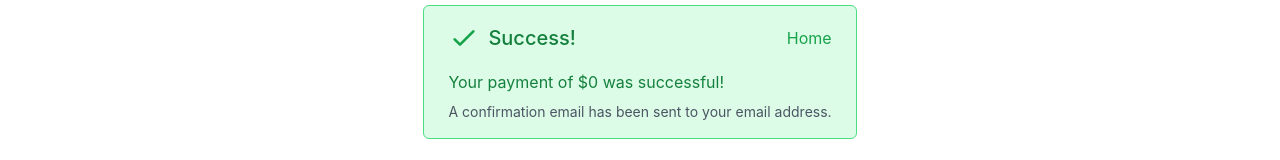
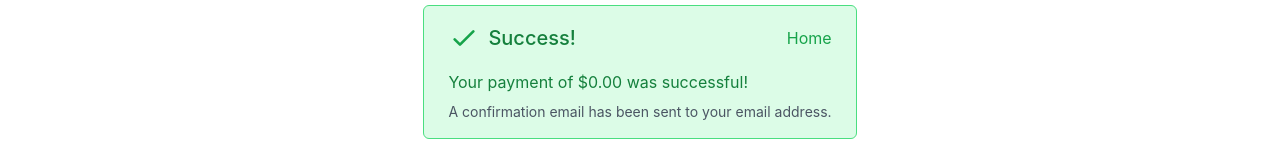
Before and after one commit to AdrianFred/webshop, a React (Create React App) app: page /checkout-success in a window 1280 px wide. Shown: the part 369-529 px from the top of the page. Built offline with nearby package versions, Linux system fonts and the light colour scheme.

Commit message:
Fixed bugs within pricing to use discounted if

```diff
--- a/src/components/Carticon.jsx
+++ b/src/components/Carticon.jsx
@@ -37,14 +37,20 @@ export default function CartIcon({ itemCount }) {
                       </p>
                     </div>
                     <div className="w-1/3 text-right">
-                      <p className="text-lg font-medium">${(item.price * item.quantity).toFixed(2)}</p>
+                      {item.discountedPrice !== item.price ? (
+                        <p>${(item.discountedPrice * item.quantity).toFixed(2)}</p>
+                      ) : (
+                        <p>${(item.price * item.quantity).toFixed(2)}</p>
+                      )}
                     </div>
                   </div>
                 ))}
                 <hr className="my-4" />
                 <div className="flex justify-between">
                   <div className="font-medium text-lg">Total:</div>
-                  <div className="font-bold text-lg">${totalPrice.toFixed(2)}</div>
+                  <div className="font-bold text-lg">
+                    ${cartItems.reduce((total, item) => (item.discountedPrice || item.price) * item.quantity + total, 0).toFixed(2)}
+                  </div>
                 </div>
                 <div className="mt-4">
                   <Link to="/cart">
--- a/src/pages/Cart.js
+++ b/src/pages/Cart.js
@@ -1,9 +1,10 @@
-import React, { useContext } from "react";
+import React, { useContext, useState, useEffect } from "react";
 import { CartContext } from "../components/CartContext";
 import { Link } from "react-router-dom";
 
 export default function Checkout() {
   const { cartItems, removeFromCart, updateQuantity } = useContext(CartContext);
+  const [price, setPrice] = useState(0);
 
   const handleRemoveFromCart = (id) => {
     removeFromCart({ id, quantity: -1 });
@@ -12,7 +13,6 @@ export default function Checkout() {
   const handleUpdateQuantity = (id, newQuantity) => {
     updateQuantity(id, newQuantity);
   };
-  const totalPrice = cartItems.reduce((total, item) => total + item.price * item.quantity, 0);
 
   return (
     <div className="container mx-auto px-4 py-8 max-w-screen-md">
@@ -27,7 +27,7 @@ export default function Checkout() {
                   <img className="w-16 h-16 object-cover object-center" src={item.imageUrl} alt={item.name} />
                   <div className="ml-4">
                     <h2 className="text-xl font-bold">{item.name}</h2>
-                    <p>Price: ${item.price}</p>
+                    {item.price !== item.discountedPrice ? <p>${item.discountedPrice}</p> : <p>Price: ${item.price}</p>}
                     <label htmlFor={`quantity-${item.id}`}>Quantity: </label>
                     <input
                       id={`quantity-${item.id}`}
@@ -52,7 +52,9 @@ export default function Checkout() {
         <div className="w-full md:w-1/3 mt-8 md:mt-0 md:ml-8">
           <div className="bg-white p-8 rounded-lg shadow-md">
             <h2 className="text-xl font-bold mb-4">Order Summary</h2>
-            <p className="mb-4">Total Price: ${totalPrice.toFixed(2)}</p>
+            <p className="mb-4">
+              Total Price: ${cartItems.reduce((total, item) => (item.discountedPrice || item.price) * item.quantity + total, 0).toFixed(2)}
+            </p>
             <Link to="/checkout-success">
               <div className="text-center bg-blue-500 hover:bg-blue-700 text-white font-bold py-2 px-4 rounded-md transition-colors duration-200 w-full focus:outline-none focus:ring focus:ring-blue-500">
                 <div> {cartItems.length === 0 ? "Cart is Empty" : "Proceed to Payment"}</div>
--- a/src/pages/CheckoutSuccess.js
+++ b/src/pages/CheckoutSuccess.js
@@ -7,7 +7,7 @@ export default function CheckoutSuccess() {
   const { cartItems } = useContext(CartContext);
 
   // Total price
-  const totalPrice = cartItems.reduce((total, item) => total + item.price * item.quantity, 0);
+  const totalPrice = cartItems.reduce((total, item) => (item.discountedPrice || item.price) * item.quantity + total, 0).toFixed(2);
 
   return (
     <div className="flex items-center justify-center min-h-[92vh]">
```
